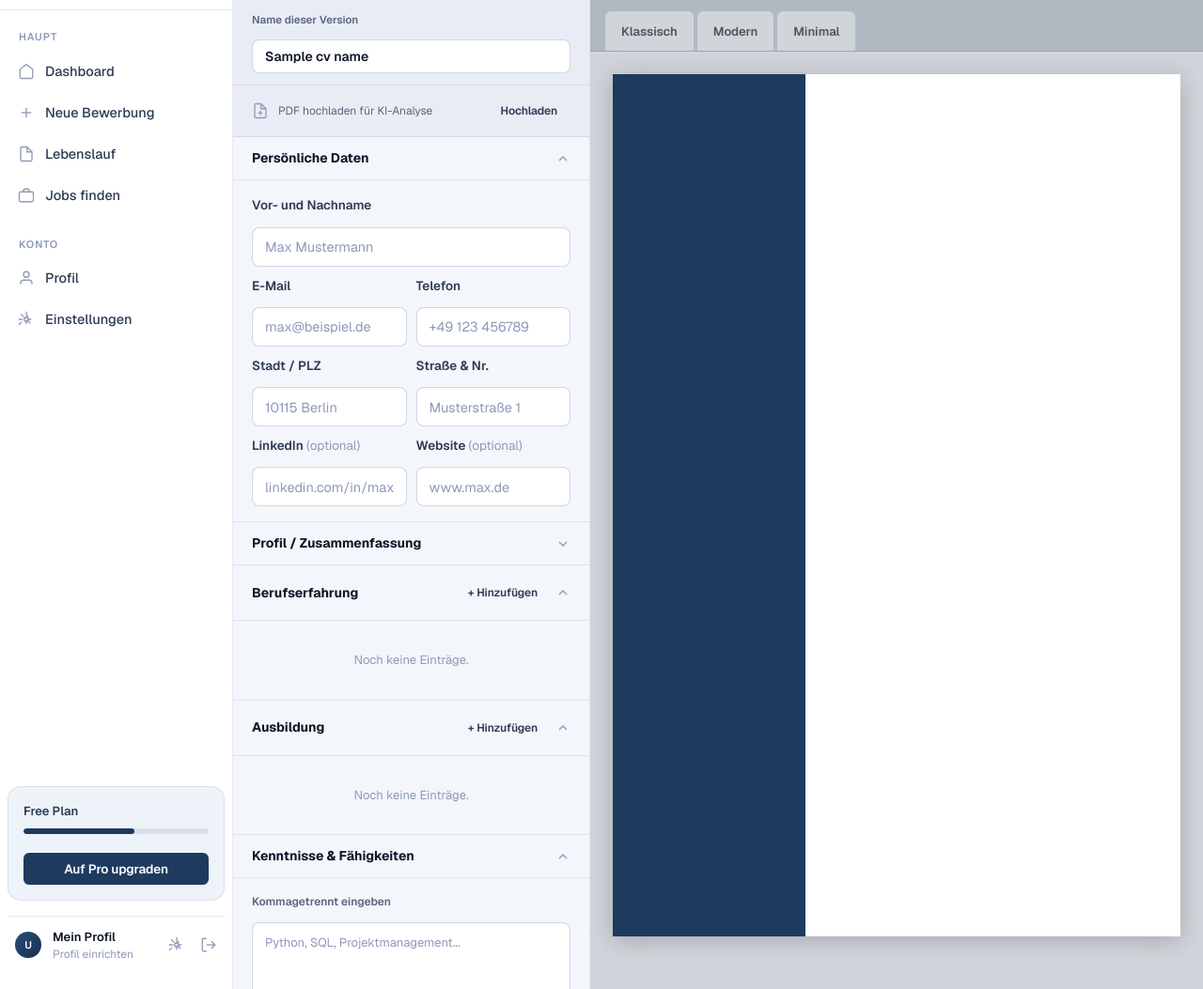
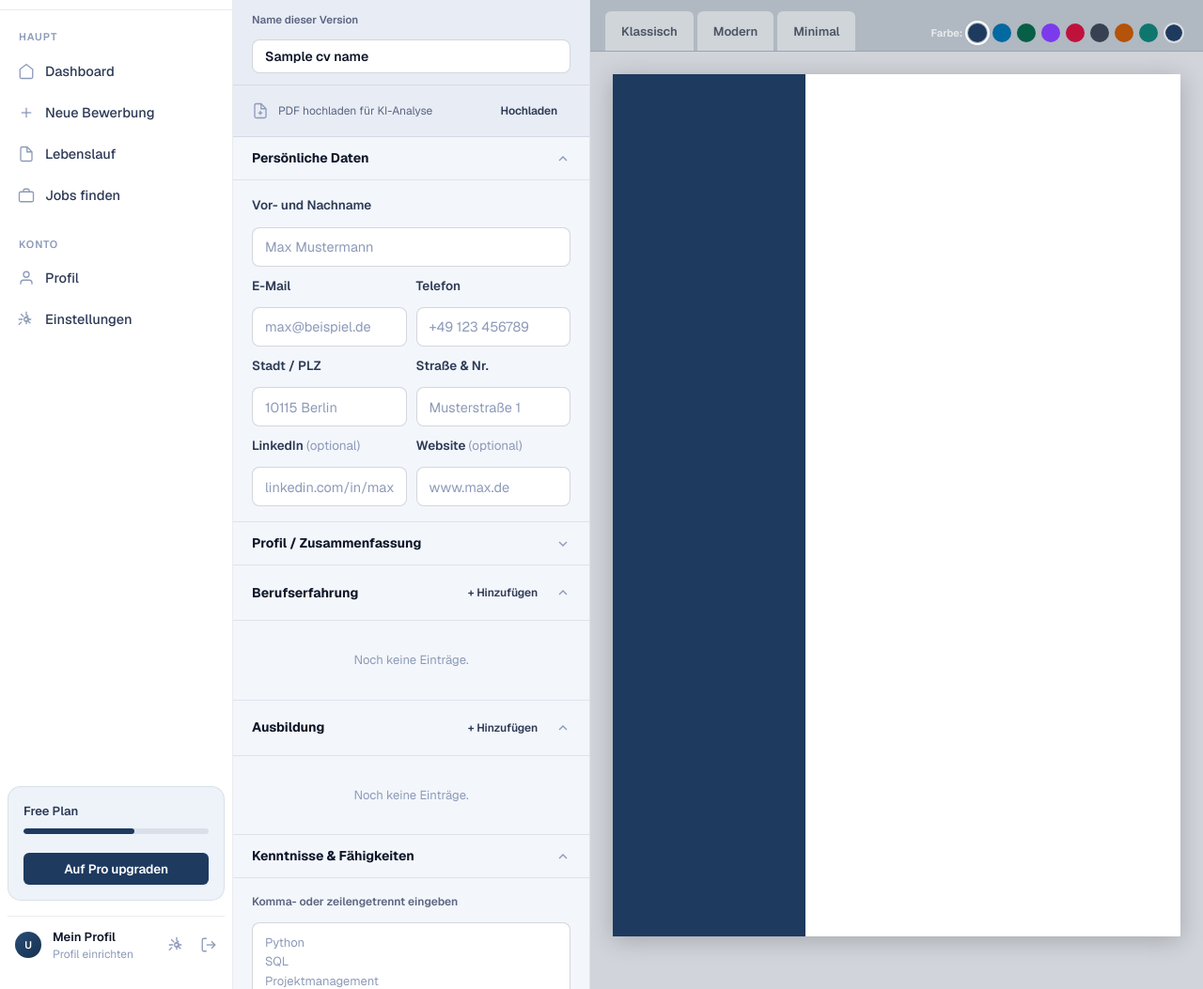
Before and after one commit to Redderdev/applyheld, a Flask app: template templates/lebenslauf_edit.html in a window 1280 px wide. Shown: the part 60-1113 px from the top of the page at 94% size. Run offline with Flask 3, Linux system fonts and the light colour scheme; the template is opened without the code that fills it: most values are stand-ins (such as "Sample title", 1, 10 or a date in 2020); some libraries are stand-ins or nearby versions.

Commit message:
lebenslauf_UI_update_bug_fix

```diff
--- a/templates/lebenslauf_edit.html
+++ b/templates/lebenslauf_edit.html
@@ -51,7 +51,10 @@
   background: #fff; max-width: 650px; margin: 24px auto;
   box-shadow: 0 4px 24px rgba(0,0,0,.22); min-height: 918px; overflow: hidden;
 }
-#tpl-tabs { display: flex; gap: 0; padding: 12px 16px 0; background: #b0b8c1; border-bottom: 1px solid #9ca3af; }
+#tpl-tabs {
+  display: flex; align-items: flex-end; gap: 0;
+  padding: 12px 16px 0; background: #b0b8c1; border-bottom: 1px solid #9ca3af;
+}
 .tpl-tab {
   padding: 7px 16px; border: 1px solid transparent; border-bottom: none;
   border-radius: 6px 6px 0 0; cursor: pointer; font-size: 13px; font-weight: 600;
@@ -59,6 +62,26 @@
 }
 .tpl-tab.active { background: #fff; color: #1e3a5f; border-color: #9ca3af; }
 .tpl-tab:hover:not(.active) { background: rgba(255,255,255,.65); }
+/* Color picker */
+.clr-row {
+  margin-left: auto; display: flex; align-items: center; gap: 6px;
+  padding: 0 4px 8px;
+}
+.clr-swatch {
+  width: 20px; height: 20px; border-radius: 50%; cursor: pointer;
+  border: 2px solid transparent; outline: 2px solid transparent;
+  flex-shrink: 0; transition: outline .12s;
+}
+.clr-swatch.active { outline: 2px solid #fff; outline-offset: 1px; }
+.clr-swatch:hover { opacity: .85; }
+#color-custom {
+  width: 22px; height: 22px; padding: 0; border: 2px solid rgba(255,255,255,.5);
+  border-radius: 50%; cursor: pointer; background: none;
+  -webkit-appearance: none; overflow: hidden;
+}
+#color-custom::-webkit-color-swatch-wrapper { padding: 0; }
+#color-custom::-webkit-color-swatch { border: none; border-radius: 50%; }
+#color-custom::-moz-color-swatch { border: none; border-radius: 50%; }
 
 @media (max-width: 900px) {
   #cv-builder { grid-template-columns: 1fr; height: auto; overflow: visible; }
@@ -188,9 +211,9 @@
       </div>
       <div class="cv-section-body" id="body-skills">
         <div class="form-group" style="margin-bottom:8px;">
-          <label style="font-size:12px;color:var(--ink-500);">Kommagetrennt eingeben</label>
+          <label style="font-size:12px;color:var(--ink-500);">Komma- oder zeilengetrennt eingeben</label>
           <textarea id="skills-input" rows="3" style="resize:vertical;font-size:13px;"
-            placeholder="Python, SQL, Projektmanagement..." oninput="renderSkillTags();schedulePreview()"></textarea>
+            placeholder="Python&#10;SQL&#10;Projektmanagement" oninput="renderSkillTags();schedulePreview()"></textarea>
         </div>
         <div id="skills-tags" style="display:flex;flex-wrap:wrap;gap:5px;"></div>
       </div>
@@ -268,6 +291,18 @@
       <button class="tpl-tab active" id="tab-klassisch" onclick="selectTemplate('klassisch')">Klassisch</button>
       <button class="tpl-tab" id="tab-modern" onclick="selectTemplate('modern')">Modern</button>
       <button class="tpl-tab" id="tab-minimal" onclick="selectTemplate('minimal')">Minimal</button>
+      <div class="clr-row" title="Akzentfarbe wählen">
+        <span style="font-size:11px;color:rgba(255,255,255,.75);font-weight:600;white-space:nowrap;">Farbe:</span>
+        <div class="clr-swatch active" data-color="#1e3a5f" style="background:#1e3a5f;" onclick="selectColor('#1e3a5f',this)"></div>
+        <div class="clr-swatch" data-color="#0369a1" style="background:#0369a1;" onclick="selectColor('#0369a1',this)"></div>
+        <div class="clr-swatch" data-color="#065f46" style="background:#065f46;" onclick="selectColor('#065f46',this)"></div>
+        <div class="clr-swatch" data-color="#7c3aed" style="background:#7c3aed;" onclick="selectColor('#7c3aed',this)"></div>
+        <div class="clr-swatch" data-color="#be123c" style="background:#be123c;" onclick="selectColor('#be123c',this)"></div>
+        <div class="clr-swatch" data-color="#374151" style="background:#374151;" onclick="selectColor('#374151',this)"></div>
+        <div class="clr-swatch" data-color="#b45309" style="background:#b45309;" onclick="selectColor('#b45309',this)"></div>
+        <div class="clr-swatch" data-color="#0f766e" style="background:#0f766e;" onclick="selectColor('#0f766e',this)"></div>
+        <input type="color" id="color-custom" value="#1e3a5f" title="Eigene Farbe" oninput="selectColor(this.value,null)">
+      </div>
     </div>
     <div style="padding:0 24px 32px;">
       <div id="cv-paper"></div>
@@ -284,7 +319,8 @@
 const CV_EMPTY = {
   personal: {name:'',email:'',phone:'',address:'',city:'',linkedin:'',website:''},
   summary: '', experience: [], education: [], skills: [],
-  languages: [], certifications: [], projects: [], hobbys: []
+  languages: [], certifications: [], projects: [], hobbys: [],
+  accentColor: '#1e3a5f'
 };
 
 let CV_ID    = {{ cv_id | tojson }};
@@ -322,6 +358,13 @@ function selectTemplate(t, doPreview = true) {
   if (doPreview) renderPreview();
 }
 
+function selectColor(color, swatchEl) {
+  document.getElementById('color-custom').value = color;
+  document.querySelectorAll('.clr-swatch').forEach(s => s.classList.remove('active'));
+  if (swatchEl) swatchEl.classList.add('active');
+  schedulePreview();
+}
+
 // ── Scheduling ────────────────────────────────────────────────────────────────
 function schedulePreview() {
   clearTimeout(_previewTimer);
@@ -353,6 +396,11 @@ function renderAll() {
   renderCertifications();
   renderProjects();
   document.getElementById('hobbys-input').value = (CV.hobbys || []).join(', ');
+  const ac = CV.accentColor || '#1e3a5f';
+  document.getElementById('color-custom').value = ac;
+  document.querySelectorAll('.clr-swatch').forEach(s => {
+    s.classList.toggle('active', s.dataset.color === ac);
+  });
 }
 
 function renderExperience() {
@@ -436,7 +484,7 @@ function renderEducation() {
 }
 
 function renderSkillTags() {
-  const skills = document.getElementById('skills-input').value.split(',').map(s=>s.trim()).filter(Boolean);
+  const skills = document.getElementById('skills-input').value.split(/[,\n]/).map(s=>s.trim()).filter(Boolean);
   document.getElementById('skills-tags').innerHTML = skills.map(s =>
     `<span style="background:var(--navy-50);border:1px solid var(--border);border-radius:var(--r-full);padding:2px 9px;font-size:12px;color:var(--ink-700);">${esc(s)}</span>`
   ).join('');
@@ -618,8 +666,9 @@ function collectCV() {
     website:  document.getElementById('p-website').value.trim(),
   };
   cv.summary = document.getElementById('cv-summary').value.trim();
-  cv.skills  = document.getElementById('skills-input').value.split(',').map(s=>s.trim()).filter(Boolean);
-  cv.hobbys  = document.getElementById('hobbys-input').value.split(',').map(s=>s.trim()).filter(Boolean);
+  cv.skills  = document.getElementById('skills-input').value.split(/[,\n]/).map(s=>s.trim()).filter(Boolean);
+  cv.hobbys      = document.getElementById('hobbys-input').value.split(/[,\n]/).map(s=>s.trim()).filter(Boolean);
+  cv.accentColor = document.getElementById('color-custom').value || '#1e3a5f';
   document.querySelectorAll('.cv-exp-card').forEach(card => {
     const get = f => (card.querySelector(`[data-field="${f}"]`)||{}).value||'';
     cv.experience.push({
@@ -728,10 +777,10 @@ function esc(s) {
 // ── Template: Klassisch (two-column, sidebar left) ───────────────────────────
 function tplKlassisch(cv) {
   const p = cv.personal||{};
-  const NAVY = '#1e3a5f';
+  const NAVY = cv.accentColor || '#1e3a5f';
   function sideSection(title, inner) {
     return `<div style="margin-bottom:16px;">
-      <p style="font-size:7.5pt;font-weight:700;text-transform:uppercase;letter-spacing:.1em;color:#93c5fd;margin:0 0 4px;">${title}</p>
+      <p style="font-size:7.5pt;font-weight:700;text-transform:uppercase;letter-spacing:.1em;color:rgba(255,255,255,.65);margin:0 0 4px;">${title}</p>
       <div style="border-top:1px solid rgba(255,255,255,.2);margin-bottom:8px;"></div>
       ${inner}
     </div>`;
@@ -742,19 +791,19 @@ function tplKlassisch(cv) {
   let sidebar = `<div style="width:205px;background:${NAVY};color:#fff;padding:32px 18px;flex-shrink:0;min-height:918px;font-family:Arial,sans-serif;box-sizing:border-box;">`;
   sidebar += `<div style="font-size:18pt;font-weight:700;line-height:1.2;margin-bottom:28px;color:#fff;">${esc(firstName)}<br>${esc(lastName)}</div>`;
   const contactItems = [p.address, p.city, p.phone, p.email].filter(Boolean);
-  if (contactItems.length) sidebar += sideSection('Kontakt', contactItems.map(c=>`<div style="font-size:8pt;color:#e2e8f0;margin-bottom:4px;word-break:break-all;">${esc(c)}</div>`).join(''));
+  if (contactItems.length) sidebar += sideSection('Kontakt', contactItems.map(c=>`<div style="font-size:8pt;color:rgba(255,255,255,.85);margin-bottom:4px;word-break:break-all;">${esc(c)}</div>`).join(''));
   const edu = (cv.education||[]);
   if (edu.length) sidebar += sideSection('Bildungsweg', edu.map(e=>{
     const degree = [e.degree,e.field].filter(Boolean).join(' ');
     const period = `${e.start||''}${e.end?' – '+e.end:''}`;
-    return `<div style="margin-bottom:10px;"><div style="font-size:9pt;font-weight:700;color:#fff;line-height:1.3;">${esc(degree)}</div><div style="font-size:8pt;color:#bfdbfe;">${esc(e.institution||'')}</div>${period?`<div style="font-size:7.5pt;color:#93c5fd;">${esc(period)}</div>`:''}</div>`;
+    return `<div style="margin-bottom:10px;"><div style="font-size:9pt;font-weight:700;color:#fff;line-height:1.3;">${esc(degree)}</div><div style="font-size:8pt;color:rgba(255,255,255,.75);">${esc(e.institution||'')}</div>${period?`<div style="font-size:7.5pt;color:rgba(255,255,255,.55);">${esc(period)}</div>`:''}</div>`;
   }).join(''));
   const skills = (cv.skills||[]).filter(Boolean);
-  if (skills.length) sidebar += sideSection('Kompetenzen', skills.map(s=>`<div style="display:flex;align-items:center;gap:5px;margin-bottom:3px;font-size:8.5pt;color:#e2e8f0;line-height:1.3;"><span style="flex-shrink:0;">▪</span>${esc(s)}</div>`).join(''));
+  if (skills.length) sidebar += sideSection('Kompetenzen', skills.map(s=>`<div style="display:flex;align-items:center;gap:5px;margin-bottom:3px;font-size:8.5pt;color:rgba(255,255,255,.85);line-height:1.3;"><span style="flex-shrink:0;">▪</span>${esc(s)}</div>`).join(''));
   const langs = (cv.languages||[]).filter(l=>l.lang);
-  if (langs.length) sidebar += sideSection('Sprachen', langs.map(l=>`<div style="font-size:8.5pt;margin-bottom:4px;"><strong style="color:#fff;">${esc(l.lang)}</strong><span style="color:#bfdbfe;"> ${esc(l.level||'')}</span></div>`).join(''));
+  if (langs.length) sidebar += sideSection('Sprachen', langs.map(l=>`<div style="font-size:8.5pt;margin-bottom:4px;"><strong style="color:#fff;">${esc(l.lang)}</strong><span style="color:rgba(255,255,255,.65);"> ${esc(l.level||'')}</span></div>`).join(''));
   const hobbys = (cv.hobbys||[]).filter(Boolean);
-  if (hobbys.length) sidebar += sideSection('Hobbys', hobbys.map(h=>`<div style="display:flex;align-items:center;gap:5px;margin-bottom:3px;font-size:8.5pt;color:#e2e8f0;line-height:1.3;"><span style="flex-shrink:0;">▪</span>${esc(h)}</div>`).join(''));
+  if (hobbys.length) sidebar += sideSection('Hobbys', hobbys.map(h=>`<div style="display:flex;align-items:center;gap:5px;margin-bottom:3px;font-size:8.5pt;color:rgba(255,255,255,.85);line-height:1.3;"><span style="flex-shrink:0;">▪</span>${esc(h)}</div>`).join(''));
   sidebar += '</div>';
 
   function mainSection(title, inner) {
@@ -784,23 +833,23 @@ function tplKlassisch(cv) {
 // ── Template: Modern ──────────────────────────────────────────────────────────
 function tplModern(cv) {
   const p = cv.personal||{};
-  const NAVY = '#1e3a5f';
+  const NAVY = cv.accentColor || '#1e3a5f';
   let sidebar = `<div style="width:195px;background:${NAVY};color:#fff;padding:28px 18px;flex-shrink:0;min-height:918px;">`;
   sidebar += `<div style="font-size:16pt;font-weight:700;line-height:1.2;margin-bottom:${cv.summary?'8px':'20px'};color:#fff;">${esc(p.name||'')}</div>`;
-  if (cv.summary) sidebar += `<div style="font-size:8pt;color:#bfdbfe;margin-bottom:20px;line-height:1.5;">${esc(cv.summary)}</div>`;
+  if (cv.summary) sidebar += `<div style="font-size:8pt;color:rgba(255,255,255,.75);margin-bottom:20px;line-height:1.5;">${esc(cv.summary)}</div>`;
   function sideBlock(title, inner) {
-    return `<div style="margin-bottom:16px;"><div style="font-size:7.5pt;font-weight:700;text-transform:uppercase;letter-spacing:.1em;color:#93c5fd;margin-bottom:7px;">${title}</div>${inner}</div>`;
+    return `<div style="margin-bottom:16px;"><div style="font-size:7.5pt;font-weight:700;text-transform:uppercase;letter-spacing:.1em;color:rgba(255,255,255,.65);margin-bottom:7px;">${title}</div>${inner}</div>`;
   }
   const contacts = [[p.email,'✉'],[p.phone,'☎'],[p.city,'⌖'],[p.linkedin,'in']].filter(([v])=>v);
-  if (contacts.length) sidebar += sideBlock('Kontakt', contacts.map(([v,i])=>`<div style="font-size:8.5pt;color:#e2e8f0;margin-bottom:3px;word-break:break-all;">${i} ${esc(v)}</div>`).join(''));
+  if (contacts.length) sidebar += sideBlock('Kontakt', contacts.map(([v,i])=>`<div style="font-size:8.5pt;color:rgba(255,255,255,.9);margin-bottom:3px;word-break:break-all;">${i} ${esc(v)}</div>`).join(''));
   const skills = (cv.skills||[]).filter(Boolean);
-  if (skills.length) sidebar += sideBlock('Fähigkeiten', skills.map(s=>`<div style="background:rgba(255,255,255,.12);border-radius:3px;padding:2px 7px;font-size:8pt;margin-bottom:4px;display:inline-block;margin-right:3px;">${esc(s)}</div>`).join(''));
+  if (skills.length) sidebar += sideBlock('Fähigkeiten', skills.map(s=>`<div style="background:rgba(255,255,255,.15);border-radius:3px;padding:2px 7px;font-size:8pt;margin-bottom:4px;display:inline-block;margin-right:3px;color:#fff;">${esc(s)}</div>`).join(''));
   const langs = (cv.languages||[]).filter(l=>l.lang);
-  if (langs.length) sidebar += sideBlock('Sprachen', langs.map(l=>`<div style="font-size:8.5pt;color:#e2e8f0;margin-bottom:3px;">${esc(l.lang)} <span style="color:#93c5fd;">· ${esc(l.level||'')}</span></div>`).join(''));
+  if (langs.length) sidebar += sideBlock('Sprachen', langs.map(l=>`<div style="font-size:8.5pt;color:rgba(255,255,255,.9);margin-bottom:3px;">${esc(l.lang)} <span style="color:rgba(255,255,255,.55);">· ${esc(l.level||'')}</span></div>`).join(''));
   const certs = (cv.certifications||[]).filter(c=>c.name);
-  if (certs.length) sidebar += sideBlock('Zertifikate', certs.map(c=>`<div style="font-size:8pt;color:#e2e8f0;margin-bottom:3px;">${esc(c.name)}${c.year?' ('+esc(c.year)+')':''}</div>`).join(''));
+  if (certs.length) sidebar += sideBlock('Zertifikate', certs.map(c=>`<div style="font-size:8pt;color:rgba(255,255,255,.85);margin-bottom:3px;">${esc(c.name)}${c.year?' ('+esc(c.year)+')':''}</div>`).join(''));
   const hobbys = (cv.hobbys||[]).filter(Boolean);
-  if (hobbys.length) sidebar += sideBlock('Hobbys', hobbys.map(h=>`<div style="font-size:8.5pt;color:#e2e8f0;margin-bottom:3px;">▪ ${esc(h)}</div>`).join(''));
+  if (hobbys.length) sidebar += sideBlock('Hobbys', hobbys.map(h=>`<div style="font-size:8.5pt;color:rgba(255,255,255,.9);margin-bottom:3px;">▪ ${esc(h)}</div>`).join(''));
   sidebar += '</div>';
   function mainSection(title, inner) {
     return `<div style="margin-bottom:18px;"><div style="display:flex;align-items:center;gap:8px;margin-bottom:6px;"><div style="width:3px;height:15px;background:#06b6d4;border-radius:2px;"></div><span style="font-size:10.5pt;font-weight:700;color:${NAVY};">${title}</span></div><div style="border-top:1px solid #e2e8f0;margin-bottom:10px;"></div>${inner}</div>`;
@@ -828,15 +877,16 @@ function tplModern(cv) {
 // ── Template: Minimal ─────────────────────────────────────────────────────────
 function tplMinimal(cv) {
   const p = cv.personal||{};
+  const ACC = cv.accentColor || '#0891b2';
   const contact = [p.email,p.phone,p.city,p.linkedin].filter(Boolean).map(v=>esc(v)).join(' · ');
   let html = `<div style="font-family:'Helvetica Neue',Arial,sans-serif;padding:44px 52px;color:#0f172a;font-size:10pt;line-height:1.55;">`;
-  html += `<div style="width:52px;height:4px;background:#0891b2;border-radius:2px;margin-bottom:22px;"></div>`;
+  html += `<div style="width:52px;height:4px;background:${ACC};border-radius:2px;margin-bottom:22px;"></div>`;
   html += `<h1 style="font-size:26pt;font-weight:300;letter-spacing:-.025em;margin:0 0 5px;">${esc(p.name||'')}</h1>`;
   if (contact) html += `<p style="font-size:8.5pt;color:#64748b;margin:0 0 ${cv.summary?'10px':'22px'};">${contact}</p>`;
   if (cv.summary) html += `<p style="font-size:9.5pt;color:#475569;margin:0 0 22px;max-width:480px;line-height:1.65;font-style:italic;">${esc(cv.summary)}</p>`;
   html += `<div style="border-top:1px solid #e2e8f0;margin-bottom:22px;"></div>`;
   function minSection(title, inner) {
-    return `<div style="margin-bottom:22px;"><p style="font-size:7.5pt;font-weight:700;text-transform:uppercase;letter-spacing:.12em;color:#0891b2;margin:0 0 10px;">${title}</p>${inner}</div>`;
+    return `<div style="margin-bottom:22px;"><p style="font-size:7.5pt;font-weight:700;text-transform:uppercase;letter-spacing:.12em;color:${ACC};margin:0 0 10px;">${title}</p>${inner}</div>`;
   }
   const expHtml = (cv.experience||[]).map(e=>{
     const period = e.current?`${esc(e.start||'')} – heute`:`${esc(e.start||'')}${e.end?' – '+esc(e.end):''}`;
```
Also changed, not shown: templates/lebenslauf_print.html (+19 -19 lines).
